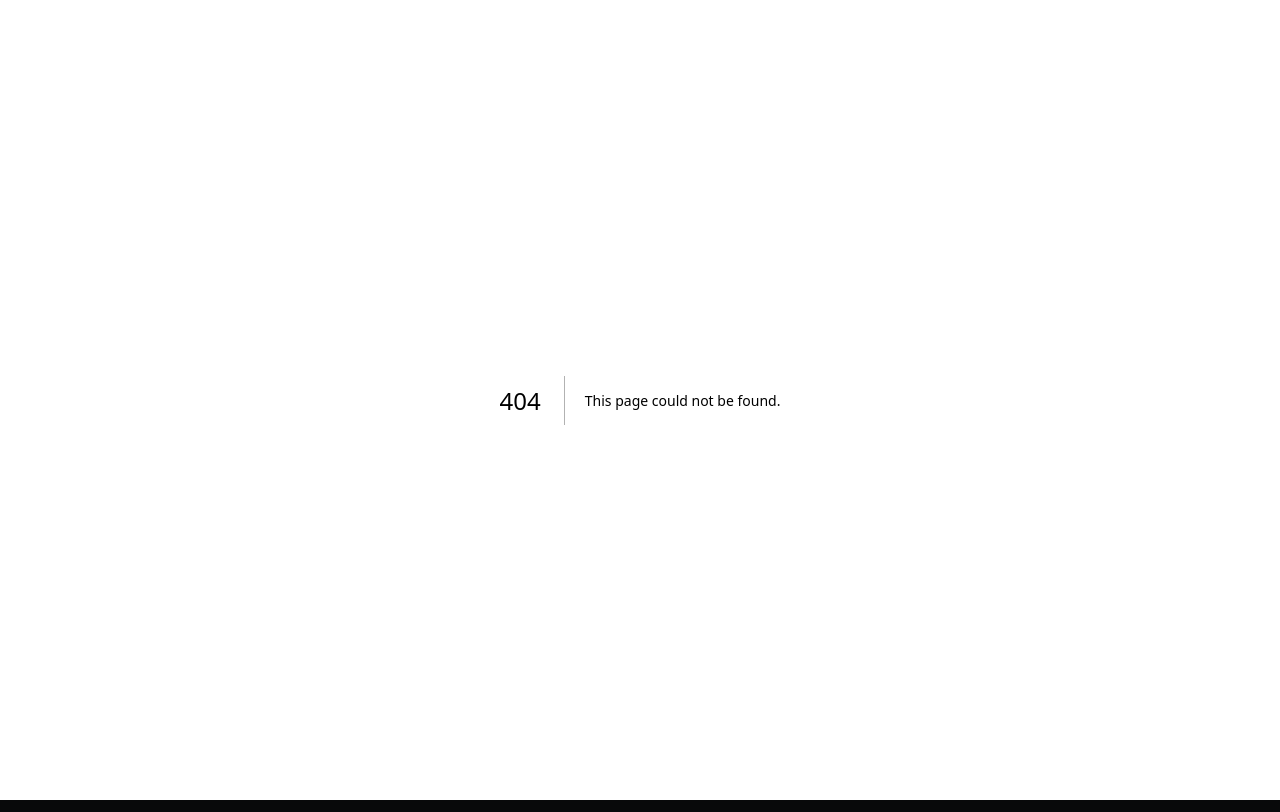
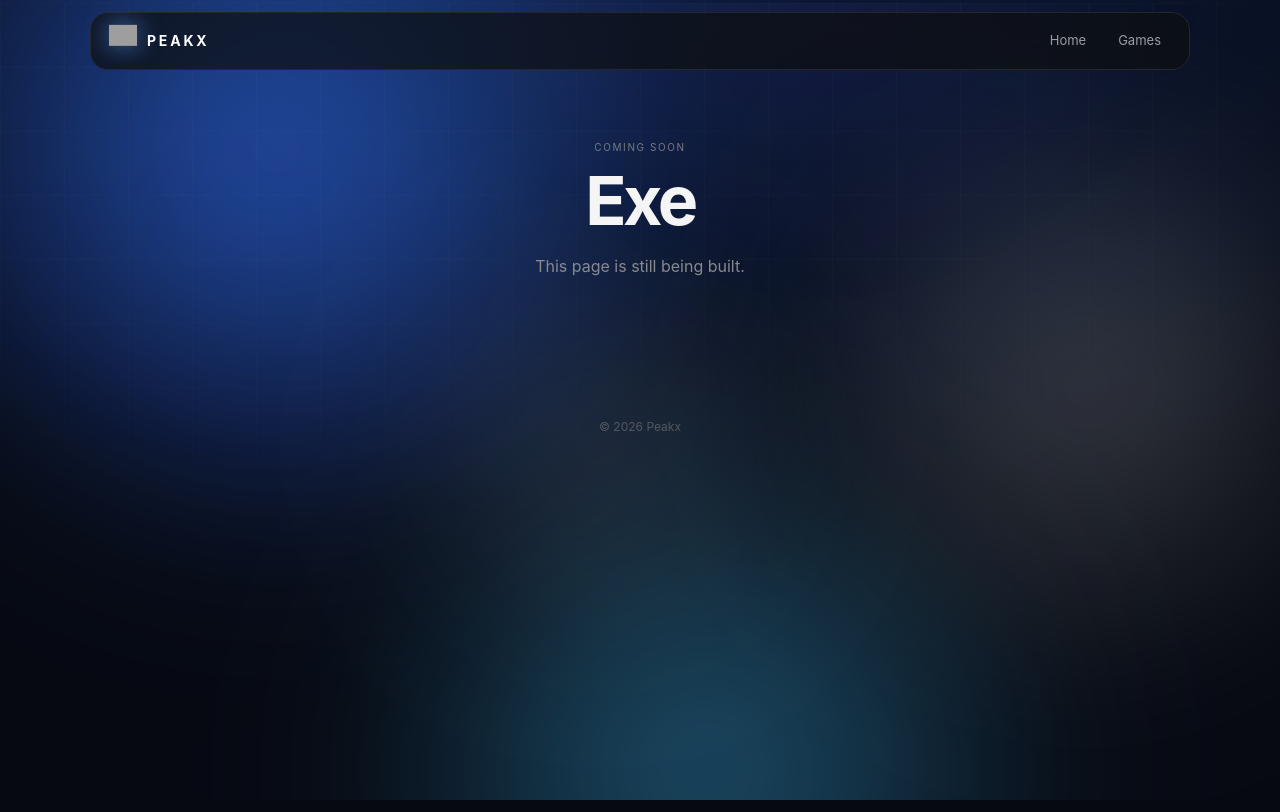
Before and after one commit to Txzp/peakx-dashboard-development, a Next.js app: page /exe in a window 1280 px wide. Before the commit this address had no page. Built offline with nearby package versions, Linux system fonts and the light colour scheme; grey boxes are pictures that could not be loaded.

Commit message:
Save code edits
V0-Edit-Session: 1bd8209c-65f1-4cb2-990d-231aa744d456

```diff
--- /dev/null
+++ b/app/exe/page.tsx
@@ -0,0 +1,17 @@
+import { SiteShell } from '@/components/site'
+
+export const metadata = { title: 'Exe — Peakx' }
+
+// Placeholder page for the new "Exe" nav link — tell me what should live here
+// (your executor, a download, docs...) and I'll build it out.
+export default function ExePage() {
+  return (
+    <SiteShell active="exe">
+      <section className="site-hero small">
+        <p className="eyebrow">COMING SOON</p>
+        <h1>Exe</h1>
+        <p>This page is still being built.</p>
+      </section>
+    </SiteShell>
+  )
+}
```
